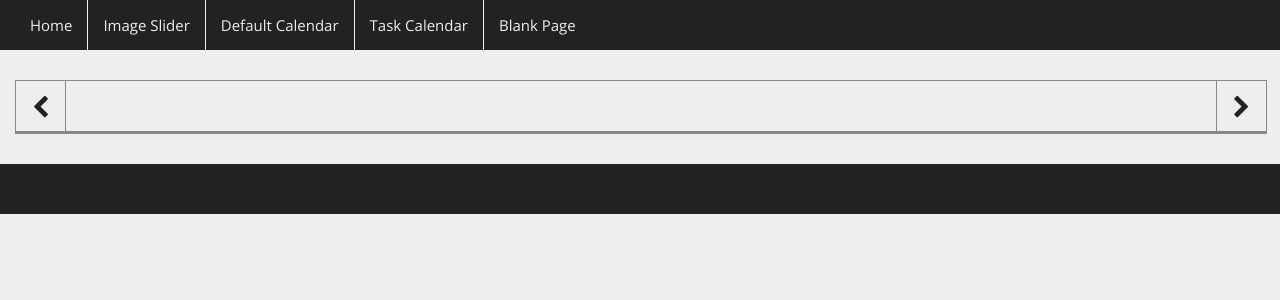
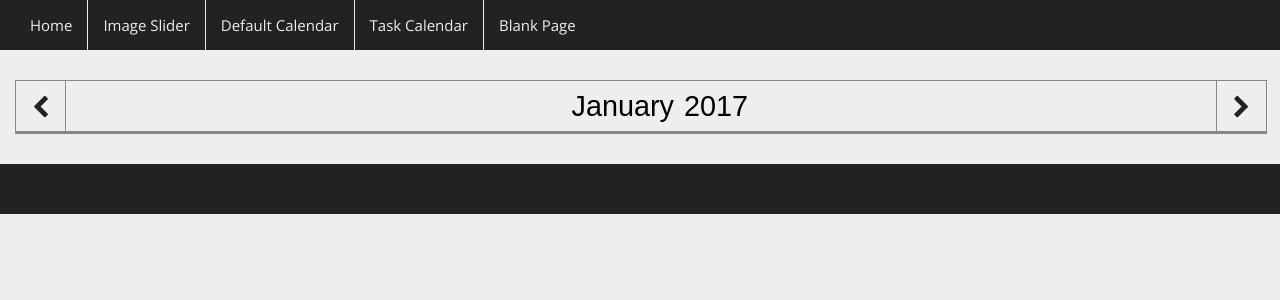
Before and after one commit to bluesalt-labs/vue-kiosk, a Vue app: page /#/calendar in a window 1280 px wide. Shown: the top 300 px of the page. Built offline with nearby package versions, Linux system fonts and the light colour scheme; what vue-head, vue-touch would draw is missing.

Commit message:
Adds partial commit (moving to other computer again).

```diff
--- a/src/components/Calendar.vue
+++ b/src/components/Calendar.vue
@@ -8,7 +8,26 @@
         <i class="fa fa-chevron-right" aria-hidden="true"></i>
       </button>
       <div id="cal-nav-center">
-
+        <label for="month-dd" class="sr-only">Calendar Month</label>
+        <select name="month-dd" id="month-dd" dir="rtl" @change="onMonthChange">
+          <option value="0">January</option>
+          <option value="1">February</option>
+          <option value="2">March</option>
+          <option value="3">April</option>
+          <option value="4">May</option>
+          <option value="5">June</option>
+          <option value="6">July</option>
+          <option value="7">August</option>
+          <option value="8">September</option>
+          <option value="9">October</option>
+          <option value="10">November</option>
+          <option value="11">December</option>
+        </select>
+        <label for="year-dd">Calendar Year</label>
+        <select name="year-dd" id="year-dd" @change="onYearChange">
+          <option v-for="yearVal in Object.keys(calCache)" :value="yearVal">{{ yearVal }}</option>
+        </select>
+        <button id="btn-today" class="month-is-cur" @click="onTodayClick">Today</button>
       </div>
     </div>
     <div id="calendar-header-labels">
@@ -39,18 +58,6 @@
           ]
         }
       },
-      weeksShown: {
-        type: Number,
-        default: 6
-      },
-      daysPerWeekShown: {
-        type: Number,
-        default: 7
-      },
-      firstDayOfWeek: {
-        type: String,
-        default: 'Sunday'
-      },
       initDateSelected: {
         type: String,
         default: function () {
@@ -75,6 +82,9 @@
       return {
         dateToday: null,
         dateSelected: null,
+        weeksShown: 6,
+        // daysPerWeekShown: 7,
+        // firstDayOfWeek: 'Sunday',
         calCache: [],
         displayedData: {
           year: 0,
@@ -150,7 +160,7 @@
         // todo: if I need this function, I think it will be the difference between getDisplayedStartDate and getDisplayedEndDate
       },
       getDisplayedStartDate: function () {
-        var startOfMonth = moment(this.dateSelected).startOf('month')
+        // var startOfMonth = moment(this.dateSelected).startOf('month')
         // we need to figure out where in the row and where in the column the selected day lies.
         // if there are 7 days, we know we can just get the day of the week.
         // var daysDisplayed = this.weeksShown * this.daysPerWeekShown
@@ -165,6 +175,9 @@
       },
       onNavLeft: function () {},
       onNavRight: function () {},
+      onMonthChange: function () {},
+      onYearChange: function () {},
+      onTodayClick: function () {},
       validateProps: function () {
         // validate eventData
         // todo
@@ -218,13 +231,13 @@
   #calendar-container > #calendar-header {
     flex-flow: row nowrap;
     font-size: 1.5em;
+    text-align: center;
   }
 
   #calendar-container > #calendar-header,
-  #calendar-container > #calendar-header > .cal-nav-btn,
-  #calendar-container > #calendar-header > #cal-nav-center {
-    height: $calHeaderHeight;
-  }
+  #calendar-container > #calendar-header select,
+  #calendar-container > #calendar-header button,
+  #calendar-container > #calendar-header > #cal-nav-center { height: $calHeaderHeight; }
 
   .cal-nav-btn {
     display: block;
@@ -245,8 +258,20 @@
     width: $calHeaderHeight;
     flex-shrink: 0;
   }
-  .cal-nav-btn:hover,
-  .cal-nav-btn:active { background: $calBorderColor; } /* todo: don't keep this color */
+
+  #calendar-header button,
+  #calendar-header select {
+    -webkit-transition: background 150ms;
+    transition: background 150ms;
+    -webkit-border-radius: 0;
+    -moz-border-radius: 0;
+    border-radius: 0;
+  }
+
+  #calendar-header button:hover, #calendar-header button:focus, #calendar-header button:active,
+  #calendar-header select:hover, #calendar-header select:focus, #calendar-header select:active {
+    background: rgba(166, 166, 166, 0.5)
+  }
 
   #calendar-header > #cal-nav-left { order: 0; border-right: 1px solid $calBorderColor; }
   #calendar-header > #cal-nav-center { order: 1; flex-grow: 1; width: 100%; }
@@ -256,4 +281,30 @@
     border-top: 1px solid $calBorderColor;
     border-bottom: 1px solid $calBorderColor;
   }
+
+  #calendar-header label {
+    position: absolute;
+    width: 1px;
+    height: 1px;
+    padding: 0;
+    margin: -1px;
+    overflow: hidden;
+    clip: rect(0, 0, 0, 0);
+    border: 0;
+  }
+  #calendar-header select {
+    display: inline-block;
+    margin: 0 -3px;
+    background: transparent;
+    font-size: 1.2em;
+    cursor: pointer;
+    -webkit-appearance: none;
+    -moz-appearance: none;
+    appearance: none;
+    border: none;
+    padding: 0 8px;
+  }
+
+  #cal-nav-center button#btn-today { position: absolute; }
+  #cal-nav-center button.month-is-cur#btn-today { visibility: hidden; }
 </style>
```
